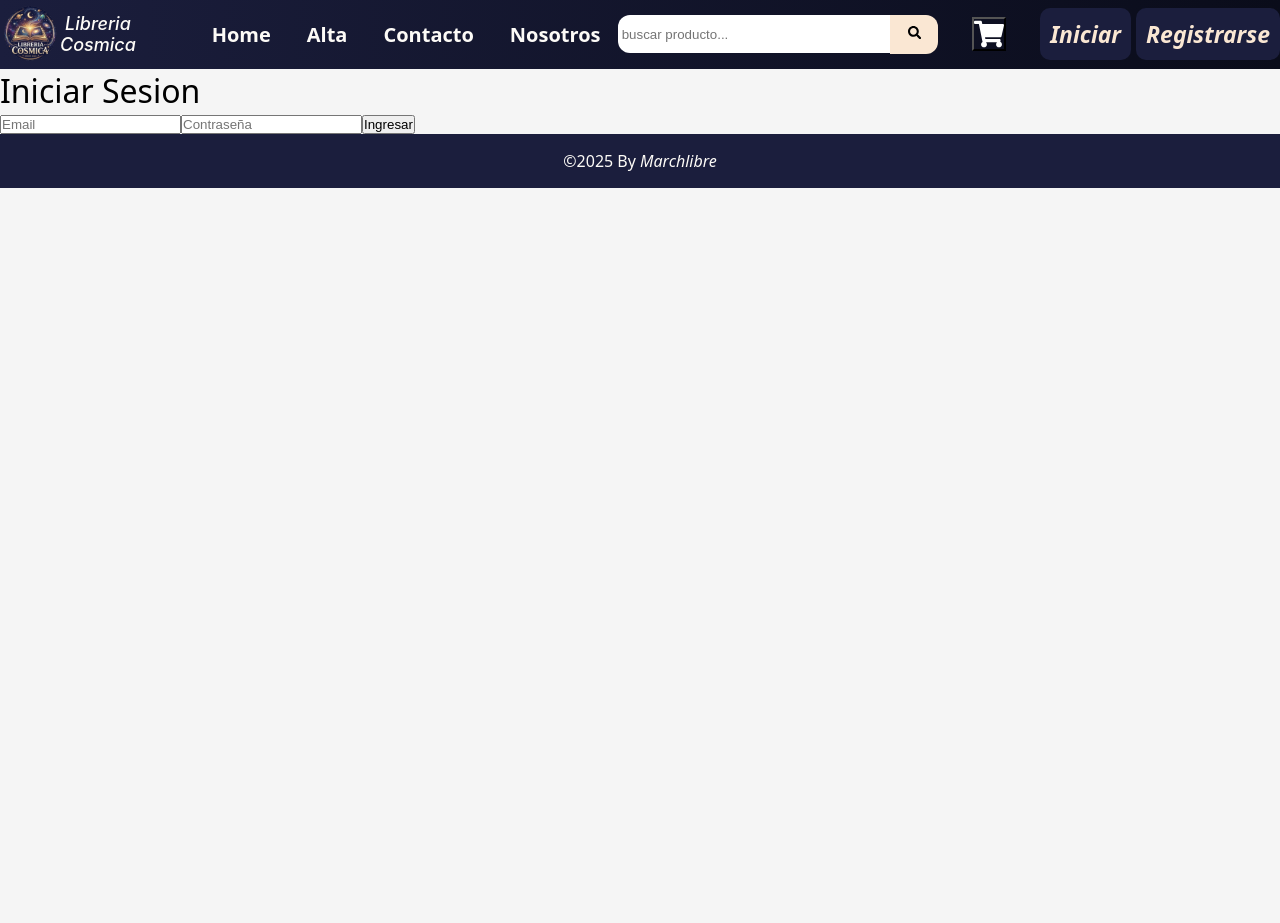
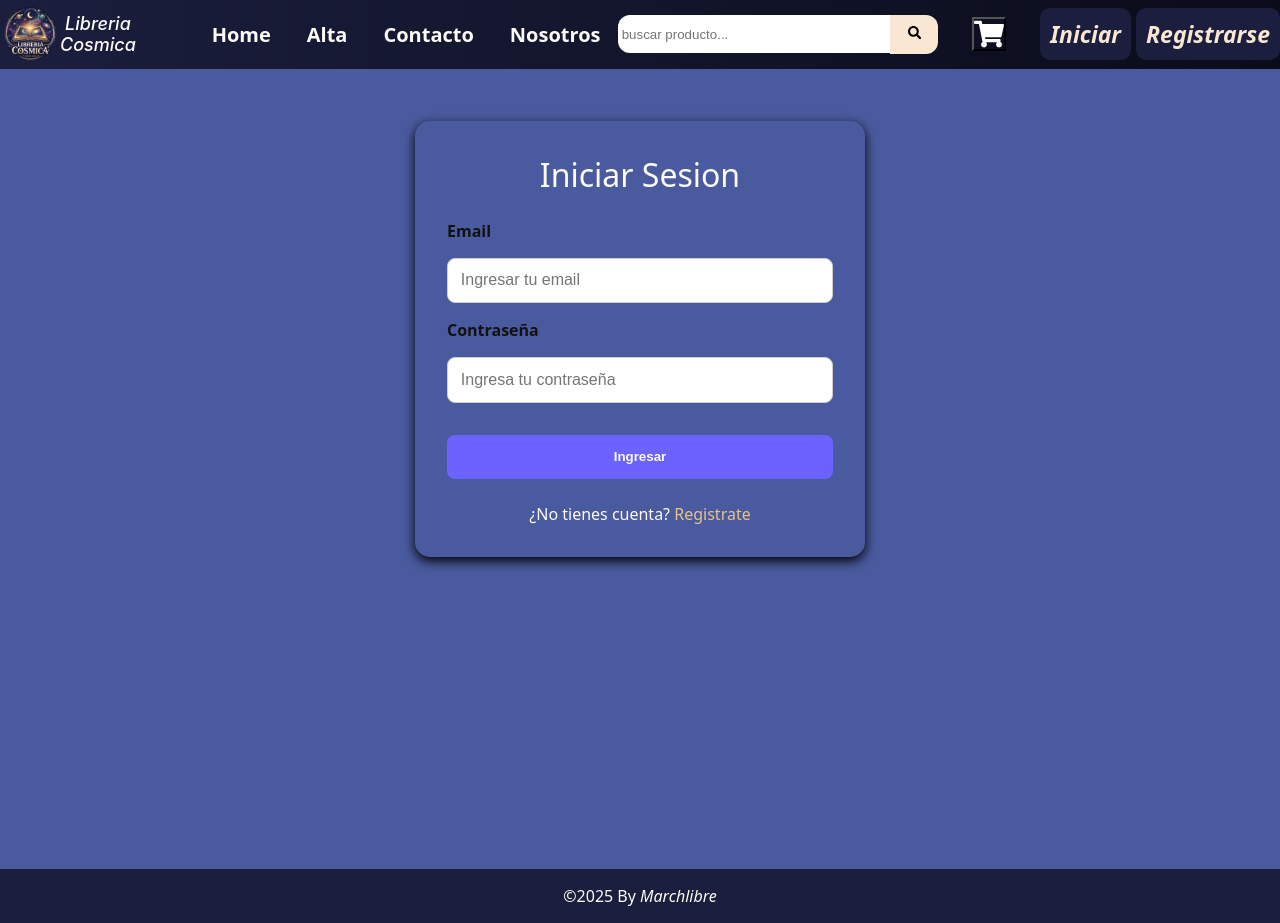
Before and after one commit to leoabah/E-comerce_App, a React (Vite) app in the folder FrontEnd/: page /login in a window 1280 px wide. Before the commit the page ends 800 px from the top, so only its background shows below. Built offline with nearby package versions, Linux system fonts and the light colour scheme.

Commit message:
register & login style fix

```diff
--- a/FrontEnd/src/api/authApi.js
+++ b/FrontEnd/src/api/authApi.js
@@ -1,7 +1,7 @@
 import axios from "axios";
 
 const authApi = axios.create({
-    baseURL: "http:localhost:3000/api/auth"
+    baseURL: "http://localhost:3000/api/auth/"
 });
 
 export default authApi;
--- /dev/null
+++ b/FrontEnd/src/context/AuthContext.jsx
@@ -0,0 +1,56 @@
+//import { Children } from "react";
+import { createContext, useEffect, useState } from "react";
+
+
+export const AuthContext = createContext();
+export const AuthProvider = ({ children }) => {
+
+    const [user,setUser]= useState(null);
+
+    useEffect(() => {
+
+        const  savedUser =
+        localStorage.getItem("user");
+
+        if (savedUser){
+            setUser(
+                JSON.parse(savedUser)
+            );
+        }
+    },[]);
+
+    const login = (userData, token ) =>{
+
+          setUser(userData);
+
+          localStorage.setItem(
+            "user",
+            JSON.stringify(userData)
+          );
+
+          localStorage.setItem(
+            "token",
+            token
+          );
+    };
+
+    const logout = () =>{
+
+        setUser(null);
+
+        localStorage.removeItem("user");
+        localStorage.removeItem("token");
+    };
+
+    return(
+        <AuthContext.Provider
+            value={{
+                user,
+                login,
+                logout
+            }}>
+                {children}
+        </AuthContext.Provider>
+    );
+
+}
--- a/FrontEnd/src/main.jsx
+++ b/FrontEnd/src/main.jsx
@@ -8,6 +8,7 @@ import "./styles/main.scss"
 import { CartProvider } from './context/CartContext.jsx'
 import { ToastContainer } from "react-toastify"
 import  "react-toastify/dist/ReactToastify.css"
+import { AuthProvider } from "./context/AuthContext.jsx"
 
 
 
@@ -18,7 +19,9 @@ createRoot(document.getElementById('root')).render(
         import.meta.env.BASE_URL
         }>
      <CartProvider>
+      <AuthProvider>
        < App />
+      </AuthProvider>
        <ToastContainer
        position="top-right"
        autoClose={2500}
--- a/FrontEnd/src/pages/Home.jsx
+++ b/FrontEnd/src/pages/Home.jsx
@@ -16,8 +16,6 @@ import banner3 from "@/assets/Banner3.png"
 export default function Home() {
      const images =[banner1,banner2,banner3];
      const [products ,setProducts]= useState([]);
-     //const [loading , setLoading]= useState (true);
-    //const [error , setError]= useState(false);
 
     useEffect(() => {
 
--- a/FrontEnd/src/pages/Login.jsx
+++ b/FrontEnd/src/pages/Login.jsx
@@ -1,81 +1,195 @@
-import { useState } from "react";
-import { toast } from "react-hot-toast"
+import { useState,useContext } from "react";
+import { useNavigate, Link } from "react-router-dom";
+import { toast } from "react-hot-toast";
+
+import { AuthContext } from "@/context/AuthContext";
 import authApi from "../api/authApi";
+import { validations } from "../utils/formValidations";
+import "../styles/login.scss";
+import { Value } from "sass";
 
-export  default function Login(){
 
-    const [formData , setFormData]= useState({
+export default function Login(){
+
+    const {login}= useContext(AuthContext);
+
+    const navigate = useNavigate();
+
+    const [formData, setFormData]= useState({
         email:"",
         password:""
     });
 
-    const handleChange= (e) => {
+    const [errors, setErrors]= useState({});
 
-        setFormData({
-        ... formData,
-        [e.target.name]: e.target.value
-      });
+    const validateField = (name, Value) => {
+        let error = "";
+
+        switch(name){
+
+            case "email":
+                if (
+                    !validations.email.pattern.test(Value)
+                ){
+                    error = validations.email.message;
+                }
+
+                break;
+
+            case "password":
+
+                if (
+                    !validations.password.pattern.test(Value)
+                ){
+                    error = validations.password.message;
+                }
+
+                break;
+
+                default:
+                break;
+        }
+
+        setErrors(prev => ({
+            ...prev,
+            [name]:error
+        }));
     };
-    const handleSubmit  = async (e) => {
-        e.preventDefault ();
 
-        try{
+    const handleChange = (e) => {
+        const { name, value } = e.target;
+        setFormData(prev => ({
+            ...prev,
+            [name]: value
+        }));
+
+        validateField(name, value);
+    };
+
+    const validationsFrom = () => {
+
+        validateField("email", formData.email);
+        validateField("password", formData.password);
+
+        if(
+            !validations.password.pattern.test(
+                formData.password
+            )
+        ){
+            return false;
+        }
+
+        if (
+            !validations.password.pattern.test(
+                formData.password
+            )
+        ){
+            return false;
+        }
+        return true;
+
+    };
+
+    const handleSubmit = async (e) => {
+
+        e.preventDefaul();
+
+        if (!validationsFrom()) {
+                toast.errror(
+                    "Corrige los errores del formulario"
+            );
+            return;
+
+        }
+        try {
             const response = await authApi.post(
                 "/login",
-            formData
+                formsdata
             );
-        console.log(response.data);
-        localStorage.setItem(
-            "token",
+
+            login(
+                response.data.user,
                 response.data.token
             );
 
-        localStorage.setItem(
-            "user",
-            JSON.stringify(response.data.user)
-        );
             toast.success(
                 response.data.message
             );
-        } catch (error){
+
+            navigate("/");
+
+        } catch(error) {
+
             toast.error(
-                error.response?.data?.message ||
-                "Error al inciar sesion"
+                error.response?.data?.message || "Error al iniciar sesion"
             );
         }
-
     };
 
-    return(
+    return (
 
-        <div className="login-page">
+        <div className="login-page"
+             onSubmit={handleSubmit}
+           >
+            <div
+            className="login-container"
+            >
+                <h1 className="login-title"
+                >
+                    Iniciar Sesion
+                </h1>
+        <form
+         className="login-form"
+         onSubmit={handleSubmit}
+         >
 
-            <h1>Iniciar Sesion</h1>
-
-            <form onSubmit={handleSubmit}>
+         <label>Email</label>
 
          <input
          type="email"
          name="email"
-                placeholder="Email"
+         placeholder="Ingresar tu email"
          value={formData.email}
          onChange={handleChange}
          />
+         {errors.email && (
+            <span className="error">
+                {errors.email}
+            </span>
+         )}
+
+         <label>Contraseña</label>
 
          <input
            type="password"
            name="password"
-                placeholder="Contraseña"
+           placeholder="Ingresa tu contraseña"
            value={formData.password}
            onChange={handleChange}
            />
+           {errors.password && (
+            <span
+            className="error">
+                {errors.password}
+            </span>
+           )}
 
            <button type="submit">
             Ingresar
            </button>
+    </form>
 
-            </form>
+    <p
+    className="register-link">
+        ¿No tienes cuenta?{" "}
+        <Link to="/register">
+          Registrate
+        </Link>
+    </p>
+
+    </div>
 
     </div>
     );
+
 }
--- a/FrontEnd/src/pages/Register.jsx
+++ b/FrontEnd/src/pages/Register.jsx
@@ -1,7 +1,9 @@
 import { useState } from "react";
+import { Link } from "react-router-dom";
 import { toast } from "react-hot-toast"
 import { validations } from "../utils/formValidations";
 import authApi from "../api/authApi";
+import "../styles/register.scss";
 
 export default function Register(){
 
@@ -11,48 +13,72 @@ export default function Register(){
         password:""
     });
 
-    const handleChange = (e) =>{
+    const  [errors, setErrors] = useState({});
 
-        setFormData({
-            ...formData,
-            [e.target.name]: e.target.value
-        });
+    const  validationsField = ( name, value) => {
+
+        let error = "";
+
+        switch(name){
+
+            case "name":
+
+        if (
+            !validations.name.pattern.test(value)
+        ){
+            error = validations.name.message;
+        }
+        break;
+
+        case "email":
+        if(
+            !validations.email.pattern.test(value)
+            ){
+               error = validations.email.message;
+            }
+            break;
+
+        case "password":
+        if(
+            !validations.password.pattern.test(value)
+        ){
+            error = validations.password.message;
+      }
+      break;
+      default:
+      break;
     };
 
-    const  validationsFrom = () => {
-        if (
-            !validations.name.pattern.test(
-                formData.name
-            )
+    setErrors(prev => ({
+        ...prev,
+        [name]: error
+    }));
+};
 
-        ){
-            toast.error(
-                validations.name.message
-            );
-            return false;
-        }
-        if(
-            !validations.email.pattern.test(
-                formData.email)
-            ){
-               toast.error(
-            validations.email.message
-        );
-          return false;
-        }
+const handleChange = (e) => {
+    const { name, value } = e.target;
+    setFormData(prev =>({
+        ...prev,
+        [name]: value
+    }));
+    validationsField(name, value);
+};
 
-        if(
-            !validations.password.pattern.test(
-                formData.password
-            )
-        ){toast.error(
-            validations.password.message
-        );
-        return false;
-      }
-      return true;
+const validationsForm = () => {
+    if(
+        !validations.name.pattern.test(formData.name)
+    ) return false;
+    if(
+        !validations.email.pattern.test(formData.email)
+    ) return false;
+    if(
+        !validations.password.pattern.test(formData.password)
+    ) return false;
 
-    };
+    return true;
+};
+
+
 
 
     const handleSubmit = async(e) => {
@@ -90,9 +116,22 @@ export default function Register(){
         <div
           className="register-page"
         >
-            <h1>Crear Cuenta</h1>
+            <div
+            className="register-container"
+            >
 
-            <form onSubmit={handleSubmit}>
+            <h1
+            className="register-title"
+            >
+            Crear Cuenta
+            </h1>
+
+            <form
+            className="register-form"
+            onSubmit={handleSubmit}
+            >
+                <label>Nombre Completo</label>
+
                 <input
                 type= "text"
                 name= "name"
@@ -100,6 +139,12 @@ export default function Register(){
                 value= {formData.name}
                 onChange={handleChange}
                 />
+                {errors.name && (
+                    <span className="error">
+                        {errors.name}
+                    </span>
+                )}
+                <label>Email</label>
 
                 <input
                  type="email"
@@ -107,7 +152,14 @@ export default function Register(){
                  placeholder="Email"
                  value={formData.email}
                  onChange={handleChange}
-                />
+                 />
+                { errors.email && (
+                    <span className="error">
+                        {errors.email}
+                    </span>
+                )}
+
+                <label>Contrasena</label>
 
                 <input
                  type= "password"
@@ -116,7 +168,11 @@ export default function Register(){
                  value={formData.password}
                  onChange={handleChange}
                  />
-
+                  { errors.password && (
+                    <span className="error">
+                        {errors.password}
+                    </span>
+                )}
 
                  <button
 
@@ -126,6 +182,14 @@ export default function Register(){
                  </button>
 
             </form>
+            <p
+            className="register-link">
+           ¿Ya tienes cuenta?{" "}
+        <Link to="/login">
+          Iniciar Sesion
+        </Link>
+    </p>
+        </div>
         </div>
     );
 }
--- /dev/null
+++ b/FrontEnd/src/styles/login.scss
@@ -0,0 +1,101 @@
+ .login-page {
+   min-height: 100vh;
+   display: flex;
+   flex-direction: column;
+   align-items: center;
+   padding:2rem;
+   gap:2rem;
+   background: #4a5a9e;
+ }
+
+ .login-container{
+   margin-top: 20px;
+    width: 100%;
+    max-width: 450px;
+    background: #4a5a9e;
+    padding:2rem;
+    border-radius: 15px;
+    box-shadow:
+    0 4px 12px rgba(0,0,0.15);
+ }
+
+ .login-title{
+    text-align: center;
+    margin-bottom: 1.5rem;
+    color: #FDFBF7;
+    font-size: 2rem;
+ }
+
+ .login-form {
+    display: flex;
+    flex-direction: column;
+    gap : 1rem;
+ }
+ .login-form label {
+    font-weight: 600;
+    color: #121212;
+ }
+
+ .login-form input {
+   padding: .8rem;
+   border: 1px solid #ccc;
+   border-radius: 8px;
+   font-size: 1rem;
+   transition: .3s;
+ }
+
+ .login-form input:focus {
+   outline:none;
+   border-color: #6c63ff;
+   box-shadow:
+   0 0 0 3px rgba(108,99,255,.2);
+ }
+
+ .login-form button {
+   margin-top: 1rem;
+   padding: .9rem;
+   border:none;
+   border-radius: 8px;
+   background-color: #6c63ff;
+   color:#FDFBF7 ;
+   font-weight: bold;
+   cursor: pointer;
+   transition: .3s;
+ }
+
+ .login-form button:hover {
+     background: #574bdb;
+ }
+
+ .error {
+   color:crimson;
+   font-size: .85rem;
+   margin-top: -8px;
+ }
+
+ .register-link {
+   margin-top: 1.5rem;
+   text-align: center;
+   color: #FDFBF7;
+ }
+
+ .register-link a {
+   color:#E5C38E;
+   text-decoration: none;
+   font-size: bold;
+ }
+
+ .register-link a:hover {
+   text-decoration:underline;
+ }
+
+ @media (max-width:600px) {
+   .login-container {
+      padding: 1.5rem;
+   }
+
+   .login-title {
+      font-size: 1.7rem;
+   }
+
+ }
--- a/FrontEnd/src/styles/main.scss
+++ b/FrontEnd/src/styles/main.scss
@@ -196,6 +196,7 @@ h1,h2,h3 {
 .auth-links{
   display: flex;
   gap: 5px;
+  text-align: center;
 }
 
 
--- /dev/null
+++ b/FrontEnd/src/styles/register.scss
@@ -0,0 +1,104 @@
+ .register-page {
+   min-height: 100vh;
+   display: flex;
+   flex-direction: column;
+   align-items: center;
+   padding:2rem;
+   gap:2rem;
+   background: #4a5a9e;
+
+ }
+
+ .register-container{
+    margin-top: 20px;
+    width: 100%;
+    max-width: 450px;
+    background: #4a5a9e;
+    padding:2rem;
+    border-radius: 15px;
+    box-shadow:
+    0 4px 12px rgba(0,0,0.15);
+ }
+
+ .register-title{
+    text-align: center;
+    margin-bottom: 1.5rem;
+    color: #FDFBF7;
+    font-size: 2rem;
+ }
+
+ .register-form {
+    display: flex;
+    flex-direction: column;
+    gap : 1rem;
+ }
+ .register-form label {
+    font-weight: 600;
+    color: #121212;
+ }
+
+ .register-form input {
+   padding: .8rem;
+   border: 1px solid #ccc;
+   border-radius: 8px;
+   font-size: 1rem;
+   transition: .3s;
+ }
+
+ .register-form input:focus {
+   outline:none;
+   border-color: #6c63ff;
+   box-shadow:
+   0 0 0 3px rgba(108,99,255,.2);
+ }
+
+ .register-form button {
+   margin-top: 1rem;
+   padding: .9rem;
+   border:none;
+   border-radius: 8px;
+   background-color: #6c63ff;
+   color:#FDFBF7 ;
+   font-weight: bold;
+   cursor: pointer;
+   transition: .3s;
+ }
+
+ .register-form button:hover {
+     background: #574bdb;
+ }
+
+ .error {
+   color:crimson;
+   font-size: .85rem;
+   margin-top: -8px;
+ }
+
+ .register-link {
+   margin-top: 1.5rem;
+   text-align: center;
+   color: #FDFBF7;
+ }
+
+ .register-link a {
+   color:#E5C38E;
+   text-decoration: none;
+   font-size: bold;
+ }
+
+ .register-link a:hover {
+   text-decoration:underline;
+ }
+
+
+
+ @media (max-width:600px) {
+   .register-container {
+      padding: 1.5rem;
+   }
+
+   .register-title {
+      font-size: 1.7rem;
+   }
+
+ }
```
Also changed, not shown: FrontEnd/src/components/Header.jsx (+50 -6 lines). Lines whose indentation alone changed are shown as unchanged.
